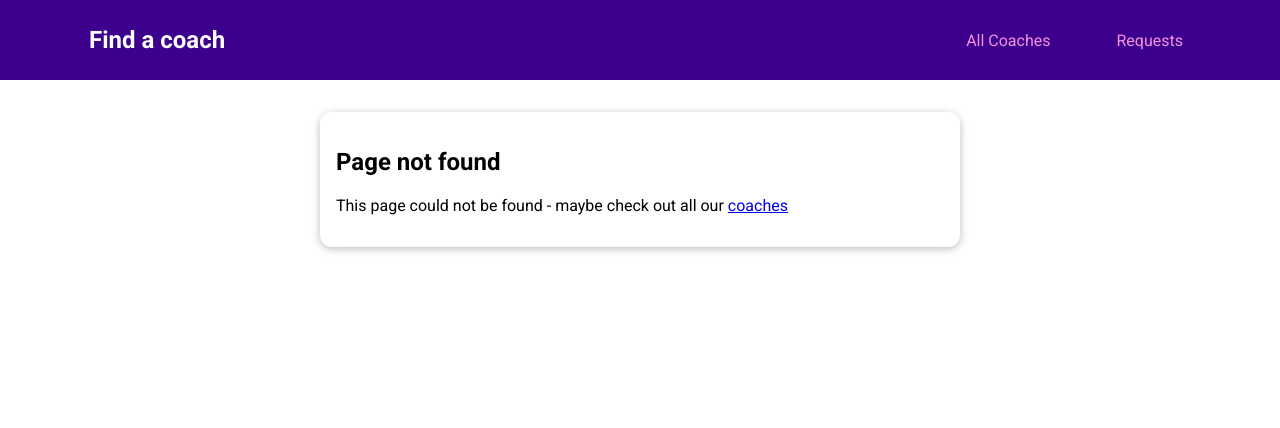
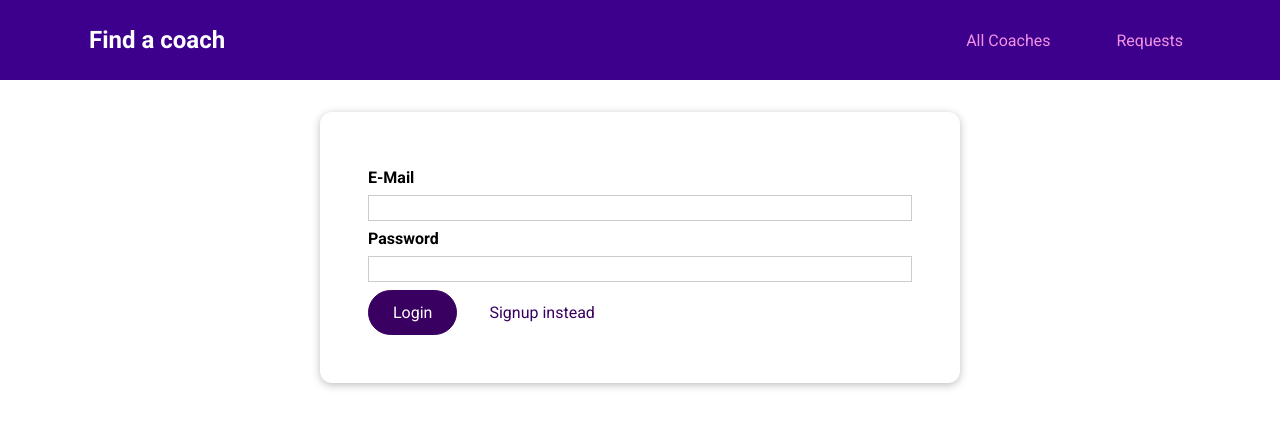
Before and after one commit to dedoblege/coach-finder, a Vue app: page /auth in a window 1280 px wide. Before the commit this address had no page. Shown: the top 428 px of the page. Built offline with nearby package versions, Linux system fonts and the light colour scheme.

Commit message:
creating authentication

```diff
--- /dev/null
+++ b/src/pages/auth/UserAuth.vue
@@ -0,0 +1,105 @@
+<template>
+  <base-card>
+    <form @submit.prevent="submitForm">
+      <div class="form-control">
+        <label for="email">E-Mail</label>
+        <input type="email" id="email" v-model.trim="email" />
+      </div>
+      <div class="form-control">
+        <label for="password">Password</label>
+        <input type="password" id="password" v-model.trim="password" />
+      </div>
+      <p v-if="!formIsValid">
+        Please enter a valid email and password (must be at least 6 characters
+        long).
+      </p>
+      <base-button>Login</base-button>
+      <base-button type="button" mode="flat" @click="switchAuthMode"
+        >Signup instead</base-button
+      >
+    </form>
+  </base-card>
+</template>
+
+<script>
+export default {
+  data() {
+    return {
+      email: '',
+      password: '',
+      formIsValid: true,
+      mode: 'login'
+    };
+  },
+  computed: {
+    submitButtonCaption() {
+      if (this.mode === 'login') {
+        return 'Login';
+      } else {
+        return 'Signup';
+      }
+    },
+    switchModeButtonCaption() {
+      if (this.mode === 'login') {
+        return 'Signup instead';
+      } else {
+        return 'Login instead';
+      }
+    }
+  },
+  methods: {
+    switchAuthMode() {
+      if (this.mode === 'login') {
+        this.mode = 'signup';
+      } else {
+        this.mode = 'login';
+      }
+    },
+    submitForm() {
+      this.formIsValid = true;
+      if (
+        this.email === '' ||
+        !this.email.includes('@') ||
+        this.password.length < 6
+      ) {
+        this.formIsValid = false;
+        return;
+      }
+      //send http request...
+    }
+  }
+};
+</script>
+
+<style scoped>
+form {
+  margin: 1rem;
+  padding: 1rem;
+}
+
+.form-control {
+  margin: 0.5rem 0;
+}
+
+label {
+  font-weight: bold;
+  margin-bottom: 0.5rem;
+  display: block;
+}
+
+input,
+textarea {
+  display: block;
+  width: 100%;
+  font: inherit;
+  border: 1px solid #ccc;
+  padding: 0.15rem;
+}
+
+input:focus,
+textarea:focus {
+  border-color: #3d008d;
+  background-color: #faf6ff;
+  outline: none;
+}
+</style>
--- a/src/router.js
+++ b/src/router.js
@@ -6,6 +6,7 @@
 import ContactCoach from './pages/requests/ContactCoach.vue';
 import RequestsReceived from './pages/requests/RequestsReceived.vue';
 import NotFound from './pages/NotFound.vue';
+import UserAuth from './pages/auth/UserAuth.vue';
 
 const router = createRouter({
   history: createWebHistory(),
@@ -18,9 +19,9 @@
       props: true,
       children: [{ path: 'contact', component: ContactCoach }]
     },
-    // { path: '/contact/:id', component: ContactCoach, props: true },
     { path: '/register', component: CoachRegistration },
     { path: '/requests', component: RequestsReceived },
+    { path: '/auth', component: UserAuth },
     { path: '/:notFound(.*)', component: NotFound }
   ]
 });
```
